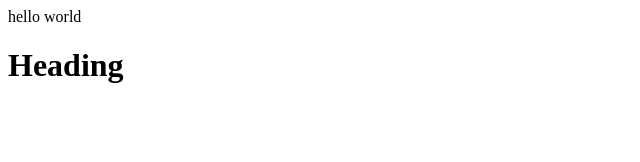
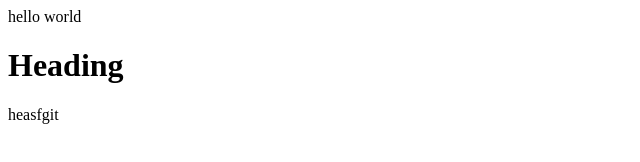
Before and after one commit to abdulaziz18/test_repo, a plain HTML site: page index.html in a window 1280 px wide. Shown: the full height of the page, 0-640 px from the left. Drawn offline with Linux system fonts and the light colour scheme.

Commit message:
test msg to check username

```diff
--- a/index.html
+++ b/index.html
@@ -1,4 +1,5 @@
 <html>
     <p>hello world</p>
     <h1>Heading</h1>
+    heasfgit
 </html>
```
